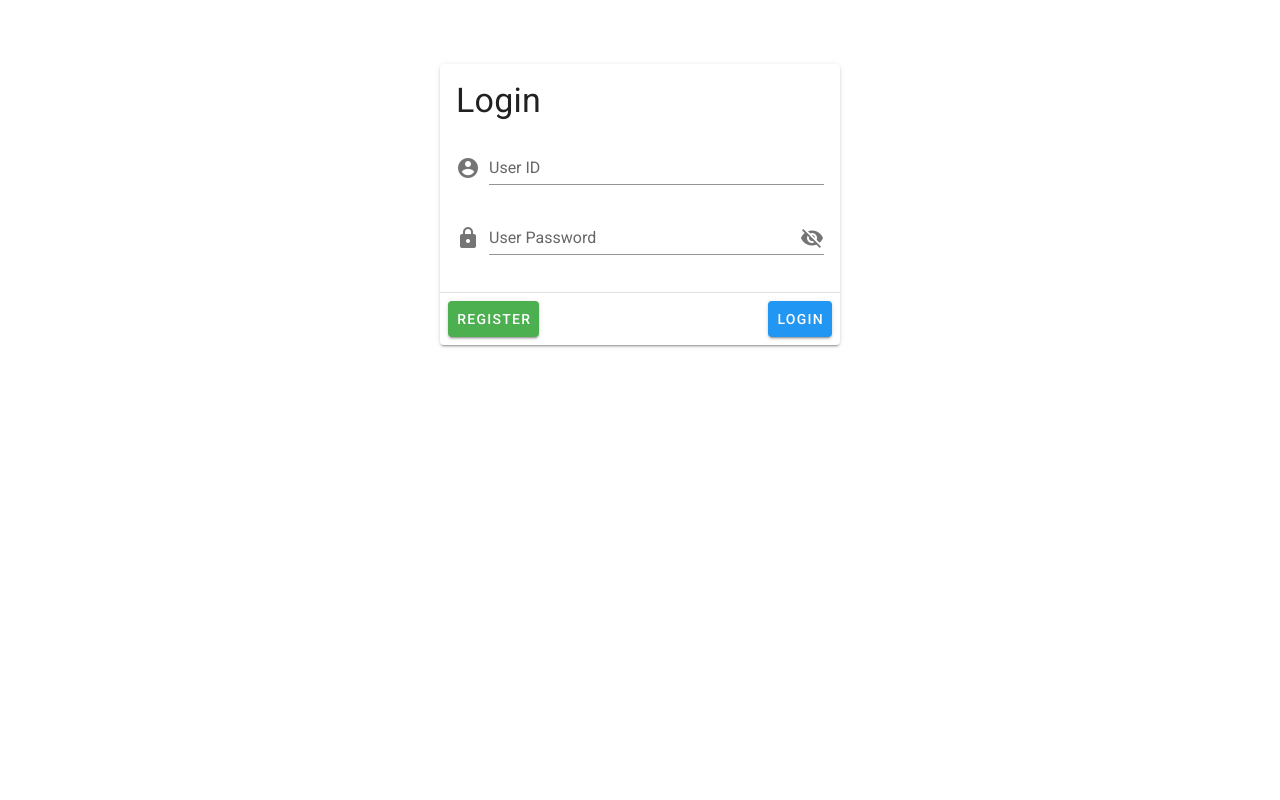
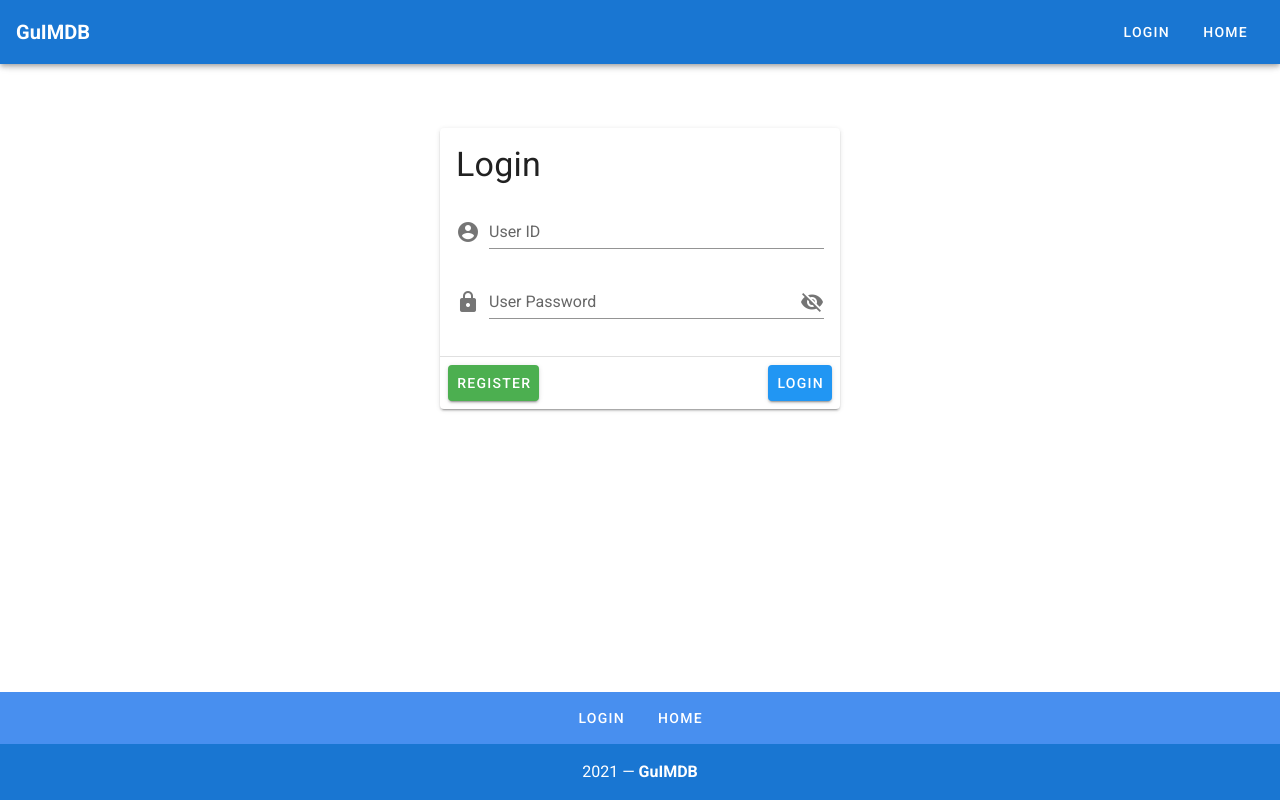
Before and after one commit to guibbers/top-picks, a Vue app: page / in a window 1280 px wide. Built offline with nearby package versions, Linux system fonts and the light colour scheme.

Commit message:
add navbar & footer

```diff
--- a/src/App.vue
+++ b/src/App.vue
@@ -1,23 +1,27 @@
 <template>
   <v-app>
+    <AppBar />
     <v-main>
       <Login />
     </v-main>
+    <Footer />
   </v-app>
 </template>
 
 <script>
 import Login from './components/Login'
+import AppBar from '@/components/AppBar'
+import Footer from '@/components/Footer'
 
 export default {
   name: 'App',
 
   components: {
     Login,
+    AppBar,
+    Footer,
   },
 
-  data: () => ({
-    //
-  }),
+  data: () => ({}),
 }
 </script>
--- /dev/null
+++ b/src/components/AppBar.vue
@@ -0,0 +1,28 @@
+<template>
+  <v-app-bar app color="primary" dark>
+    <v-toolbar-title><strong>GuIMDB</strong></v-toolbar-title>
+    <v-spacer></v-spacer>
+    <v-btn
+      v-for="link in links"
+      :key="link"
+      color="white"
+      text
+      rounded
+      class="my-2"
+    >
+      {{ link }}
+    </v-btn>
+  </v-app-bar>
+</template>
+
+<script>
+export default {
+  data() {
+    return {
+      links: this.$store.state.links,
+    }
+  },
+}
+</script>
+
+<style></style>
--- /dev/null
+++ b/src/components/Footer.vue
@@ -0,0 +1,29 @@
+<template>
+  <v-footer color="primary lighten-1" padless>
+    <v-row justify="center" no-gutters>
+      <v-btn
+        v-for="link in links"
+        :key="link"
+        color="white"
+        text
+        rounded
+        class="my-2"
+      >
+        {{ link }}
+      </v-btn>
+      <v-col class="primary py-4 text-center white--text" cols="12">
+        {{ new Date().getFullYear() }} — <strong>GuIMDB</strong>
+      </v-col>
+    </v-row>
+  </v-footer>
+</template>
+
+<script>
+export default {
+  data() {
+    return {
+      links: this.$store.state.links,
+    }
+  },
+}
+</script>
--- a/src/store/store.js
+++ b/src/store/store.js
@@ -1,11 +1,13 @@
-import Vue from "vue";
-import Vuex from "vuex";
+import Vue from 'vue'
+import Vuex from 'vuex'
 
-Vue.use(Vuex);
+Vue.use(Vuex)
 
 export default new Vuex.Store({
-  state: {},
+  state: {
+    links: ['Login', 'Home'],
+  },
   mutations: {},
   actions: {},
   modules: {},
-});
+})
```
Also changed, not shown: src/router/routes.js (+10 -10 lines).
